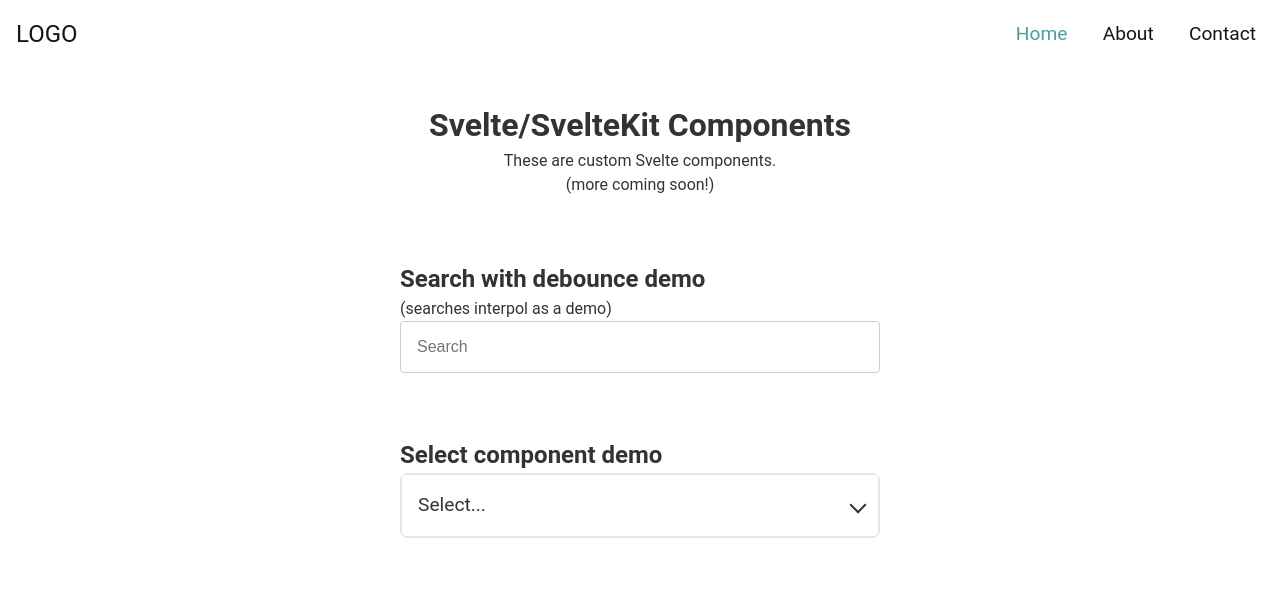
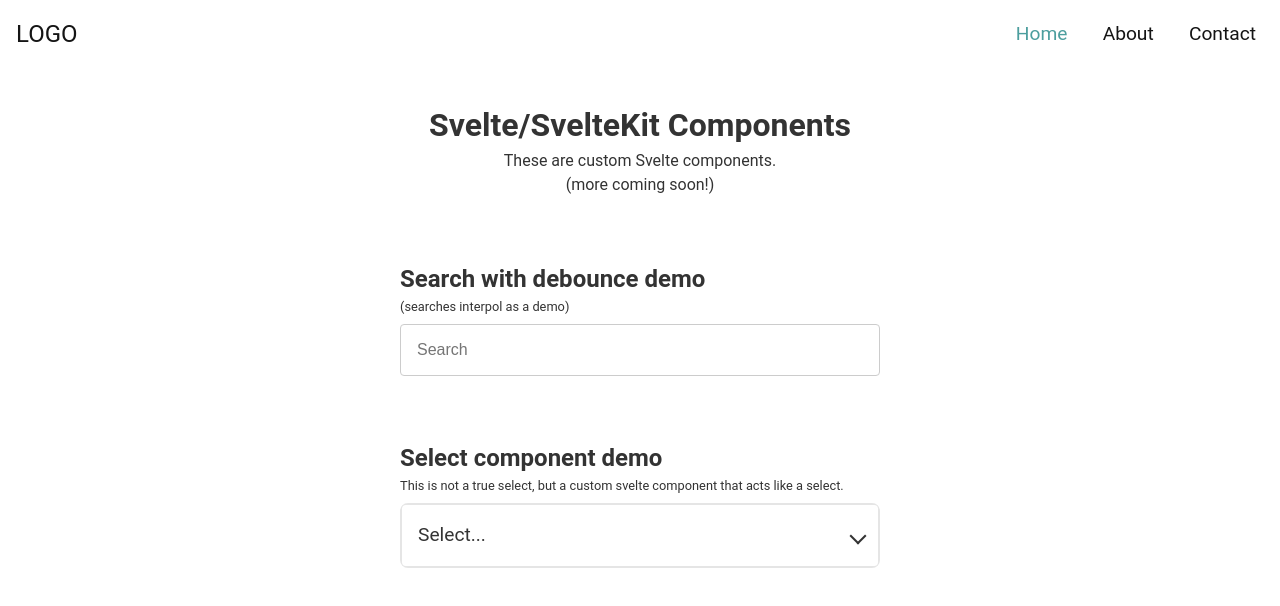
Before and after one commit to jonathaneemmett/svelte-components, a SvelteKit app: page / in a window 1280 px wide. Shown: the top 606 px of the page. Built offline with nearby package versions, Linux system fonts and the light colour scheme.

Commit message:
cosmetic component title changes

```diff
--- a/src/routes/+page.svelte
+++ b/src/routes/+page.svelte
@@ -29,6 +29,7 @@
 <section class="section">
 	<div class="section__wrapper">
 		<h2 class="section__headline">Select component demo</h2>
+		<p>This is not a true select, but a custom svelte component that acts like a select.</p>
 		<Select items={sports} />
 	</div>
 </section>
@@ -49,6 +50,12 @@
 		max-width: 30rem;
 	}
 
+	.section__wrapper p {
+		font-size: 0.8rem;
+		font-weight: 400;
+		padding-block-end: 0.5rem;
+	}
+
 	.section__header h1 {
 		font-size: 2rem;
 		font-weight: 700;
@@ -58,7 +65,7 @@
 	.section__header p {
 		font-size: 1rem;
 		font-weight: 400;
-
+		padding-block: 0;
 		text-align: center;
 	}
 </style>
```
